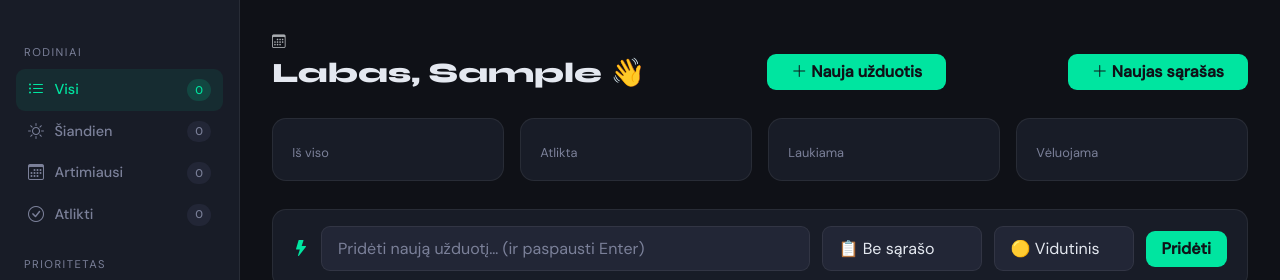
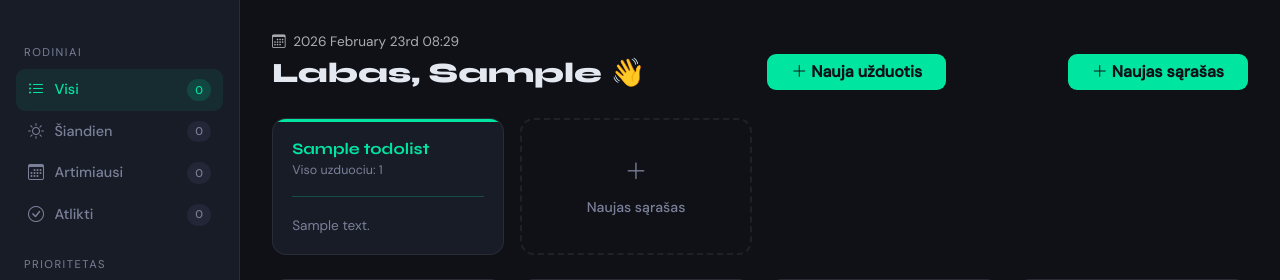
Before and after one commit to Laimonas-Mituzas/ToDo-list-project, a Django app: page / in a window 1280 px wide. Shown: the part 73-353 px from the top of the page. Run offline with Django 5.2, Linux system fonts and the light colour scheme; a user stored in the database is signed in; tables that the repository leaves empty hold one stand-in row (values such as "Sample post").

Commit message:
todolists on dashboard

```diff
--- a/mysite/todolist/static/css/todolist.css
+++ b/mysite/todolist/static/css/todolist.css
@@ -1132,6 +1132,10 @@ a:hover { color: var(--accent-dim); }
   transform: translateY(-2px);
 }
 
+.list-card-content {
+  padding: 1.1rem 1.2rem;
+}
+
 .list-card-header {
   display: flex;
   align-items: center;
@@ -1217,6 +1221,12 @@ a:hover { color: var(--accent-dim); }
   border-radius: 2px;
   transition: width .6s ease;
 }
+.list-desc {
+    font-size: .85rem;
+  color: var(--text-muted);
+  margin-top: .25rem;
+}
+
 
 /* Naujo sąrašo placeholder kortelė */
 .list-card-new {
--- a/mysite/todolist/templates/base.html
+++ b/mysite/todolist/templates/base.html
@@ -84,7 +84,7 @@
       <p class="sidebar-section-title">Rodiniai</p>
       <a href="" class="sidebar-link {% block sb_all %}{% endblock %}">
         <i class="bi bi-list-ul"></i> Visi
-        <span class="sidebar-badge">{{ todo_counts.all|default:'0' }}</span>
+        <span class="sidebar-badge">{{ TodoList.total_items|default:'0' }}</span>
       </a>
       <a href="" class="sidebar-link {% block sb_today %}{% endblock %}">
         <i class="bi bi-sun"></i> Šiandien
--- a/mysite/todolist/templates/dashboard.html
+++ b/mysite/todolist/templates/dashboard.html
@@ -12,7 +12,7 @@
   <div>
     <p class="text-muted mb-1" style="font-size:.85rem">
       <i class="bi bi-calendar3 me-1"></i>
-      {{ today|date:"l, Y m. d. d." }}
+      {% now "Y F jS H:i" %}
     </p>
     <h1>Labas, {{ user.first_name|default:user.username }} 👋</h1>
   </div>
@@ -23,6 +23,44 @@
     <i class="bi bi-plus-lg me-1"></i>Naujas sąrašas
   </a>
 </div>
+
+<!-- ── Todolsit sąrašai ── -->
+
+<div class="lists-grid mb-4">
+  {% for lst in todolists %}
+  <div class="list-card">
+  <a href="#url_todos_list_lst.pk"
+     class="text-decoration-none"
+     style="--list-color: {{ lst.color|default:'#00e5a0' }}">
+    <div class="list-card-content">
+      <div class="list-name">{{ lst.title }}</div>
+      <div class="list-meta">
+        <span class="list-count">Viso uzduociu: {{ lst.items.count }} </span>
+        {% if lst.done_count %}
+          <span class="list-done-count">
+            <i class="bi bi-check2 me-1"></i>{{ lst.done_count }} atlikta
+          </span>
+        {% endif %}
+      </div>
+      {% if lst.todo_count %}
+        <div class="list-progress">
+          <div class="list-progress-fill" style="width:{{ lst.completion_pct }}%"></div>
+        </div>
+      {% endif %}
+      <hr>
+      <span class="list-desc">{{ lst.description }}</span>
+    </div>
+  </a>
+    </div>
+  {% endfor %}
+
+  <a href="#url_lists" class="list-card-new text-decoration-none">
+    <i class="bi bi-plus-lg"></i>
+    <span>Naujas sąrašas</span>
+  </a>
+</div>
+
+
 
 <!-- ── Stats row ── -->
 <div class="stat-cards">
--- a/mysite/todolist/urls.py
+++ b/mysite/todolist/urls.py
@@ -5,4 +5,5 @@ urlpatterns = [
     path('', views.index, name='index'),
     # path('dashboard/', views.dashboard, name='dashboard'),
     # path('dashboard/', views.TodolistView, name='dashboard'),
+    # path('todolist/<int:owner>', views.todolist, name='todolist')
  ]
--- a/mysite/todolist/views.py
+++ b/mysite/todolist/views.py
@@ -5,24 +5,31 @@ from .models import Todolist, TodolistItem
 from django.contrib.auth.mixins import LoginRequiredMixin, UserPassesTestMixin
 
 def index(request):
-    todo_list_counts = Todolist.objects.all().count()
+    # todolists = Todolist.objects.get(pk=owner) # visi sarasai, kuriuos sukure vartotojas
+    todolists = Todolist.objects.filter(owner=request.user) # visi sarasai, kuriuos sukure vartotojas
+    # todolists = Todolist.objects.all()
+    todolists_counts = Todolist.objects.all().count() # kiek is viso sarasu
+    todolist_items = TodolistItem.objects.all() # kiek viso uzduoziu visuose sarauose
     num_visits = request.session.get('num_visits', 1)
     request.session['num_visits'] = num_visits + 1
 
     context = {
         'num_visits': num_visits,
-        'todo_list_counts': todo_list_counts,
-        'todolists':  Todolist.objects.all(),
+        # 'todolist': todolist,
+        'todolists':  todolists,
+        'todolists_counts': todolists_counts,
+        'todolist_items': todolist_items,
+
     }
 
     return render(request, template_name="dashboard.html", context=context)
 
 
-# def dashboard(request):
-#     todolists = Todolist.objects.all()
-#     context = {
-#              todolists: todolists,
-#     }
+# class TodoListView(generic.ListView):
+#     model = Todolist
+#     template_name = 'dashboard.html'
+#     context_object_name = 'todolist'
+#
 #     return render(request, template_name="dashboard.html", context=context)
 
 # class TodolistView(LoginRequiredMixin, generic.ListView):
```
Also changed, not shown: mysite/todolist/templates/todolist.html (renamed from mysite/todolist/templates/todo_detail.html).
